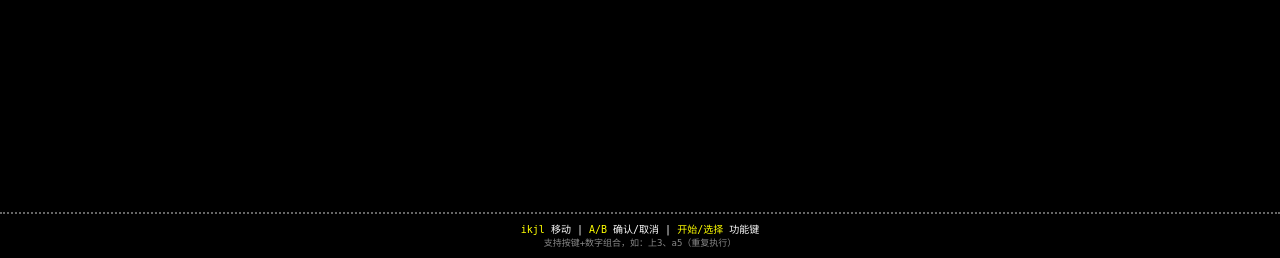
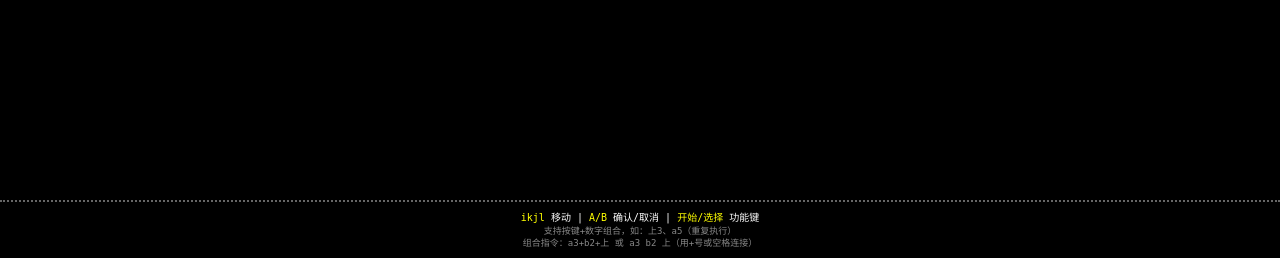
Before and after one commit to Ninot1Quyi/We-play-Pokemon, a Python web app: template templates/index.html in a window 1280 px wide. Shown: the part 542-800 px from the top of the page. Run offline with Jinja, Linux system fonts and the light colour scheme; the template is opened without the code that fills it, so the values that code supplies are empty; some web fonts are replaced.

Commit message:
init for Anarchy & Democracy

```diff
--- a/templates/index.html
+++ b/templates/index.html
@@ -331,7 +331,8 @@
                 <span class="command-key">ikjl</span> 移动 | <span class="command-key">A/B</span> 确认/取消 | <span class="command-key">开始/选择</span> 功能键
             </div>
             <div style="text-align: center; font-size: 9px; color: #888;">
-                支持按键+数字组合，如：上3、a5（重复执行）
+                支持按键+数字组合，如：上3、a5（重复执行）<br>
+                组合指令：a3+b2+上 或 a3 b2 上（用+号或空格连接）
             </div>
         </div>
     </div>
```
